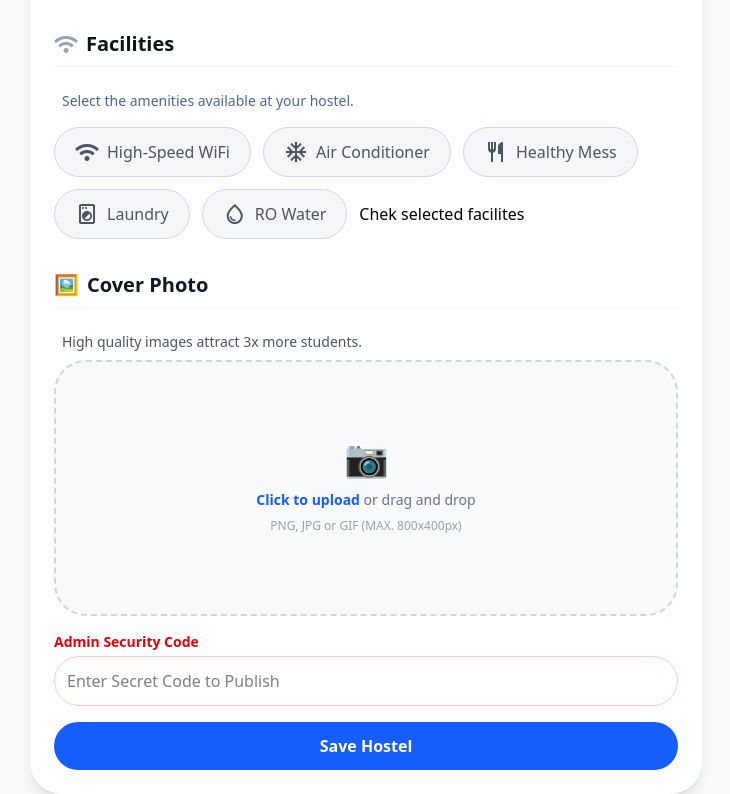
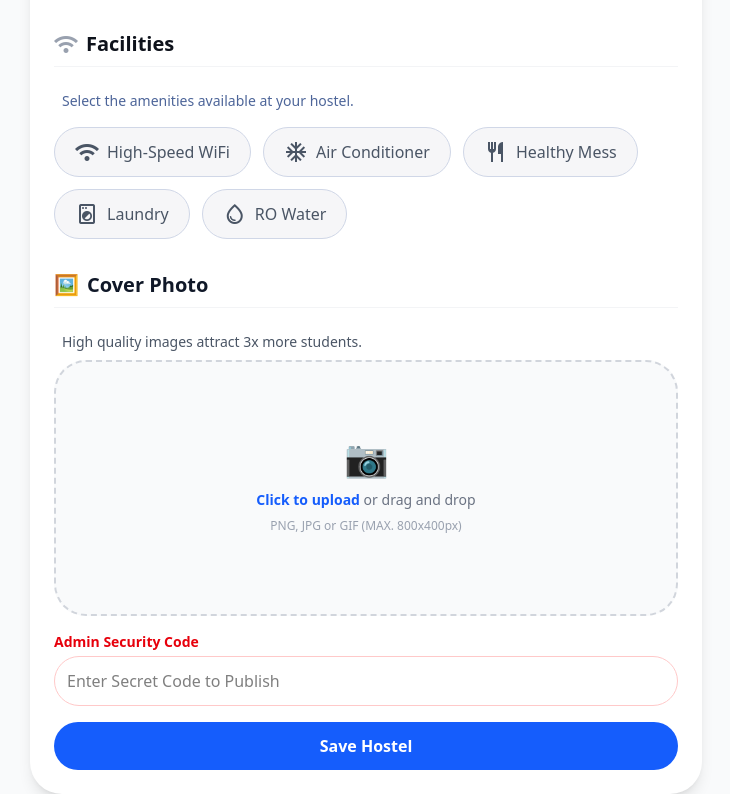
Before and after one commit to yashnagar67/KostaHostels, a React (Vite) app: page /add in a window 1280 px wide. Shown: the part 746-1540 px from the top of the page, without its empty margins (274-1004 px from the left). Built offline with nearby package versions, Linux system fonts and the light colour scheme.

Commit message:
Update AddHostel.jsx

```diff
--- a/src/pages/AddHostel.jsx
+++ b/src/pages/AddHostel.jsx
@@ -374,7 +374,7 @@ useEffect(() => {
           <span className="font-medium">RO Water</span>
         </div>
       </label>
-      <button onClick={()=>{console.log(formData.facilities)}}>Chek selected facilites</button>
+
     </div>
   </div>
 </div>
```
